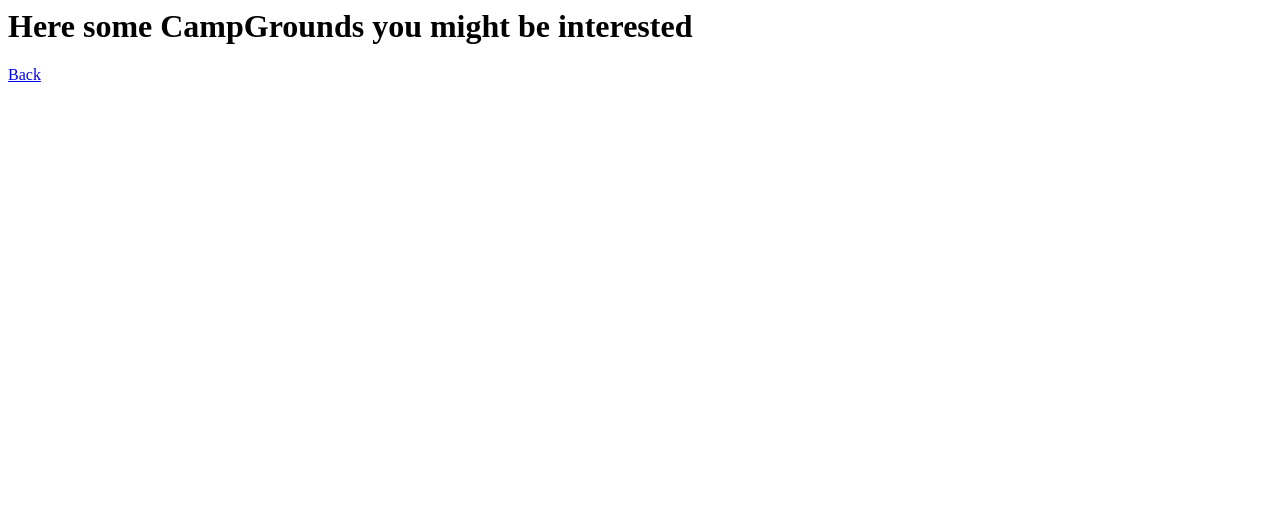
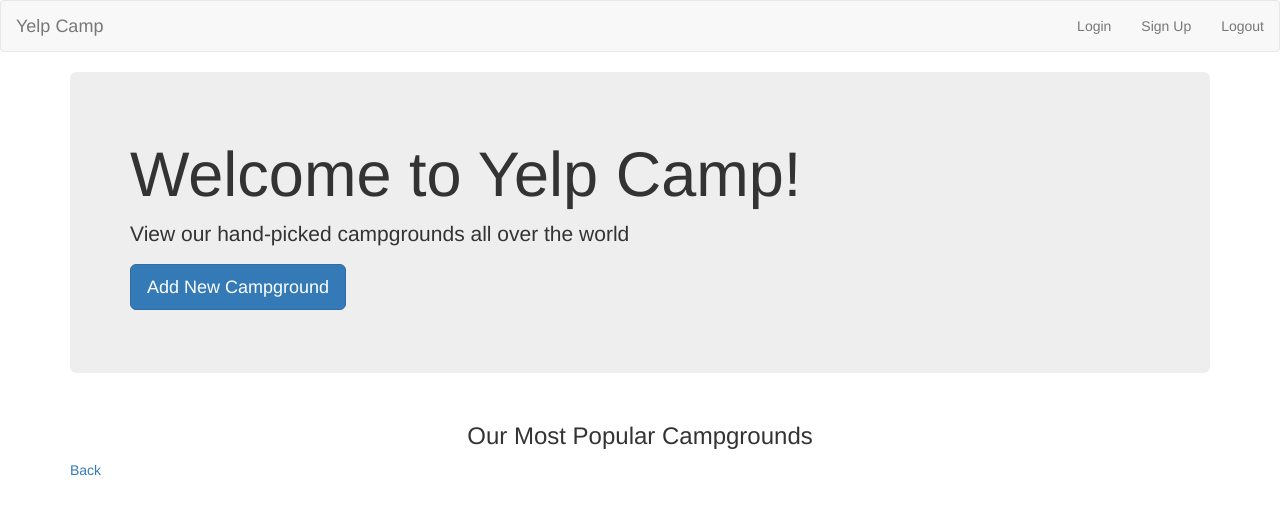
Before and after one commit to DDexster/WebDevBootcamp, a Node server app: template YelpCamp/views/campgrounds.ejs in a window 1280 px wide. Shown: the top 515 px of the page. Run offline with Node 20, Linux system fonts and the light colour scheme; the template is opened without the code that fills it, so the values that code supplies are empty.

Commit message:
Done new views and stylings

```diff
--- a/YelpCamp/app.js
+++ b/YelpCamp/app.js
@@ -1,22 +1,36 @@
+var campgrounds = [
+    { name: "Salmon Greek", image: "https://farm4.staticflickr.com/3844/15335755172_33dec7e209.jpg" },
+    { name: "Granite Hill", image: "https://farm4.staticflickr.com/3273/2602356334_20fbb23543.jpg" },
+    { name: "Mountain Goat's Rest", image: "https://farm2.staticflickr.com/1363/1342367857_2fd12531e7.jpg" }
+];
+
 var express = require('express');
 var app = express();
+var bodyParser = require('body-parser');
 
 app.set("view engine", "ejs");
+app.use(bodyParser.urlencoded({ extended: true }));
 
 
 app.get("/", function(req, res) {
     res.render("landing");
 });
 
+
 app.get("/campgrounds", function(req, res) {
-    var campgrounds = [
-        { name: "Salmon Greek", image: "https://farm4.staticflickr.com/3844/15335755172_33dec7e209.jpg" },
-        { name: "Granite Hill", image: "https://farm4.staticflickr.com/3273/2602356334_20fbb23543.jpg" },
-        { name: "Mountain Goat's Rest", image: "https://farm2.staticflickr.com/1363/1342367857_2fd12531e7.jpg" }
-    ];
     res.render("campgrounds", { campgrounds: campgrounds });
 });
 
+app.post("/campgrounds", function(req, res) {
+    var name = req.body.name;
+    var image = req.body.image;
+    campgrounds.push({ name: name, image: image });
+    res.redirect('/campgrounds');
+});
+
+app.get('/campgrounds/new', function(req, res) {
+    res.render('new');
+});
 
 
 
--- a/YelpCamp/package.json
+++ b/YelpCamp/package.json
@@ -5,6 +5,7 @@
   "author": "Dmitry Bondarenko",
   "license": "MIT",
   "dependencies": {
+    "body-parser": "^1.17.2",
     "ejs": "^2.5.7",
     "express": "^4.15.3"
   }
--- a/YelpCamp/views/campgrounds.ejs
+++ b/YelpCamp/views/campgrounds.ejs
@@ -1,12 +1,29 @@
-<h1>Here some CampGrounds you might be interested</h1>
+<% include partials/header %>
 
-<ul>
+<div class="container">
+  <header class="jumbotron">
+    <h1>Welcome to Yelp Camp!</h1>
+    <p>View our hand-picked campgrounds all over the world</p>
+    <p><a href="/campgrounds/new" class="btn btn-primary btn-lg">Add New Campground</a></p>
+
+  </header>
+
+<div class="row text-center" style="displey:flex; flex-wrap-wrap">
+  <div class="col-lg-12">
+    <h3>Our Most Popular Campgrounds</h3>
+  </div>
+
   <% campgrounds.forEach(function(camp){ %>
-    <li>
-      <h4><%= camp["name"]%></h4>
-      <img src='<%= camp["image"] %>' />
-    </li>
+    <div class="col-md-3 col-sm-6">
+      <div class="thumbnail">
+        <img src='<%= camp["image"] %>' />
+        <div class="caption"><h4><%= camp["name"]%></h4></div>
+      </div>
+    </div>
   <% }) %>
-</ul>
+</div>
 
 <a href="/">Back</a>
+</div>
+
+<% include partials/footer %>
--- /dev/null
+++ b/YelpCamp/views/partials/footer.ejs
@@ -0,0 +1,3 @@
+
+</body>
+</html>
--- /dev/null
+++ b/YelpCamp/views/partials/header.ejs
@@ -0,0 +1,24 @@
+<!DOCTYPE html>
+<html lang="en">
+<head>
+  <meta charset="UTF-8">
+  <meta name="viewport" content="width=device-width, initial-scale=1.0">
+  <link rel="stylesheet" href="https://maxcdn.bootstrapcdn.com/bootstrap/3.3.7/css/bootstrap.min.css">
+  <meta http-equiv="X-UA-Compatible" content="ie=edge">
+  <title>Yelp Camp</title>
+</head>
+<body>
+  <nav class="navbar navbar-default">
+  <div class="contailer-fluid">
+    <div class="navbar-header">
+      <a href="/" class="navbar-brand">Yelp Camp</a>
+    </div>
+    <div class="collapse navbar-collapse">
+      <ul class="nav navbar-nav navbar-right">
+        <li><a href="/">Login</a></li>
+        <li><a href="/">Sign Up</a></li>
+        <li><a href="/">Logout</a></li>
+      </ul>
+    </div>
+  </div>
+</nav>
```
Also changed, not shown: YelpCamp/views/landing.ejs (+11 -1 lines), YelpCamp/views/new.ejs (added, +25 -0 lines), 1 other file.
